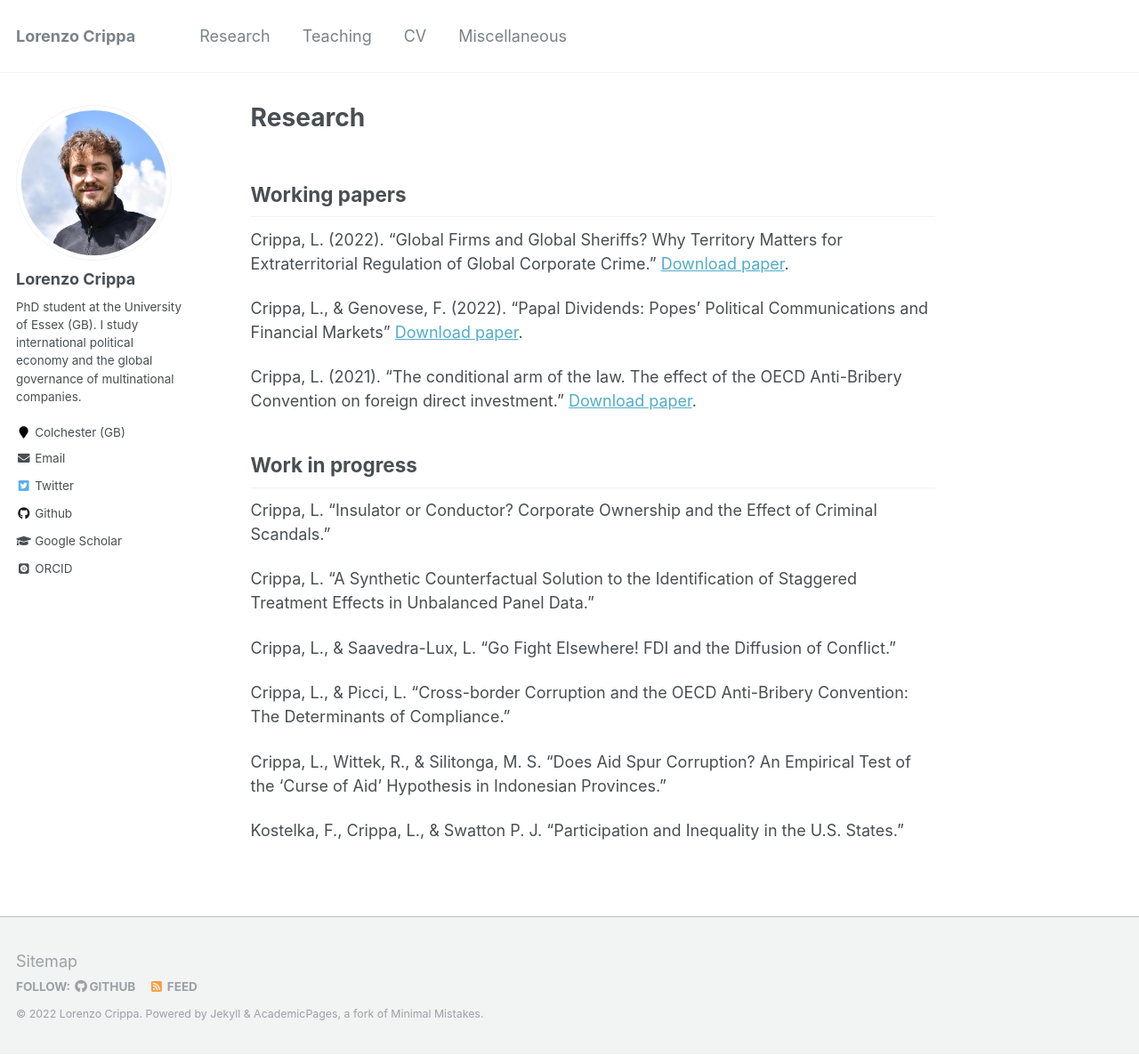
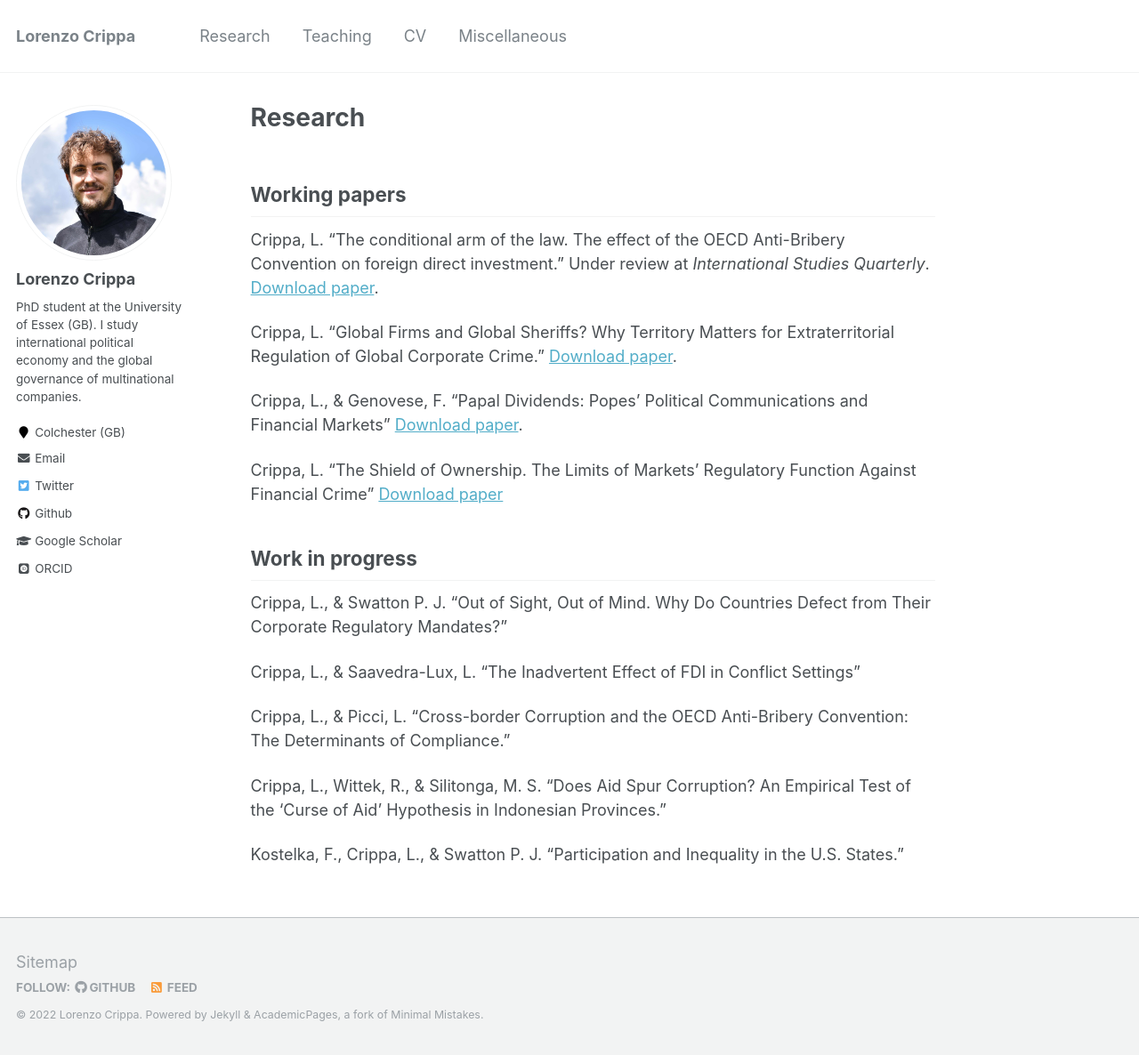
Before and after one commit to lorenzo-crippa/lorenzo-crippa.github.io, a Jekyll site: the page built from _pages/research.md, in a window 1280 px wide and 1186 px high. Shown: the whole window at 89% size. Built offline with Jekyll 4.4.1, drawn with Linux system fonts in a browser that asks for light colours; some web fonts are replaced.

Commit message:
Fix papers

```diff
--- a/_pages/research.md
+++ b/_pages/research.md
@@ -6,19 +6,19 @@ redirect_from:
   - /research.html
 ---
 ## Working papers
-Crippa, L. (2022). "Global Firms and Global Sheriffs? Why Territory Matters for Extraterritorial Regulation of Global Corporate Crime." [Download paper](https://lorenzo-crippa.github.io/files/sheriffs.pdf).
+Crippa, L. "The conditional arm of the law. The effect of the OECD Anti-Bribery Convention on foreign direct investment." Under review at _International Studies Quarterly_. [Download paper](https://lorenzo-crippa.github.io/files/conditional_arm.pdf).
 
-Crippa, L., & Genovese, F. (2022). "Papal Dividends: Popes’ Political Communications and Financial Markets" [Download paper](https://lorenzo-crippa.github.io/files/papal_dividends.pdf).
+Crippa, L. "Global Firms and Global Sheriffs? Why Territory Matters for Extraterritorial Regulation of Global Corporate Crime." [Download paper](https://lorenzo-crippa.github.io/files/sheriffs.pdf).
 
-Crippa, L. (2021). "The conditional arm of the law. The effect of the OECD Anti-Bribery Convention on foreign direct investment." [Download paper](https://lorenzo-crippa.github.io/files/conditional_arm.pdf).
+Crippa, L., & Genovese, F. "Papal Dividends: Popes' Political Communications and Financial Markets" [Download paper](https://lorenzo-crippa.github.io/files/papal_dividends.pdf).
+
+Crippa, L. "The Shield of Ownership. The Limits of Markets' Regulatory Function Against Financial Crime" [Download paper](https://lorenzo-crippa.github.io/files/scandals_ownership.pdf)
 
 ## Work in progress
 
-Crippa, L. "Insulator or Conductor? Corporate Ownership and the Effect of Criminal Scandals."
+Crippa, L., & Swatton P. J. "Out of Sight, Out of Mind. Why Do Countries Defect from Their Corporate Regulatory Mandates?"
 
-Crippa, L. "A Synthetic Counterfactual Solution to the Identification of Staggered Treatment Effects in Unbalanced Panel Data."
-
-Crippa, L., & Saavedra-Lux, L. "Go Fight Elsewhere! FDI and the Diffusion of Conflict."
+Crippa, L., & Saavedra-Lux, L. "The Inadvertent Effect of FDI in Conflict Settings"
 
 Crippa, L., & Picci, L. "Cross-border Corruption and the OECD Anti-Bribery Convention: The Determinants of Compliance."
 
```
Also changed, not shown: 2 other files.
